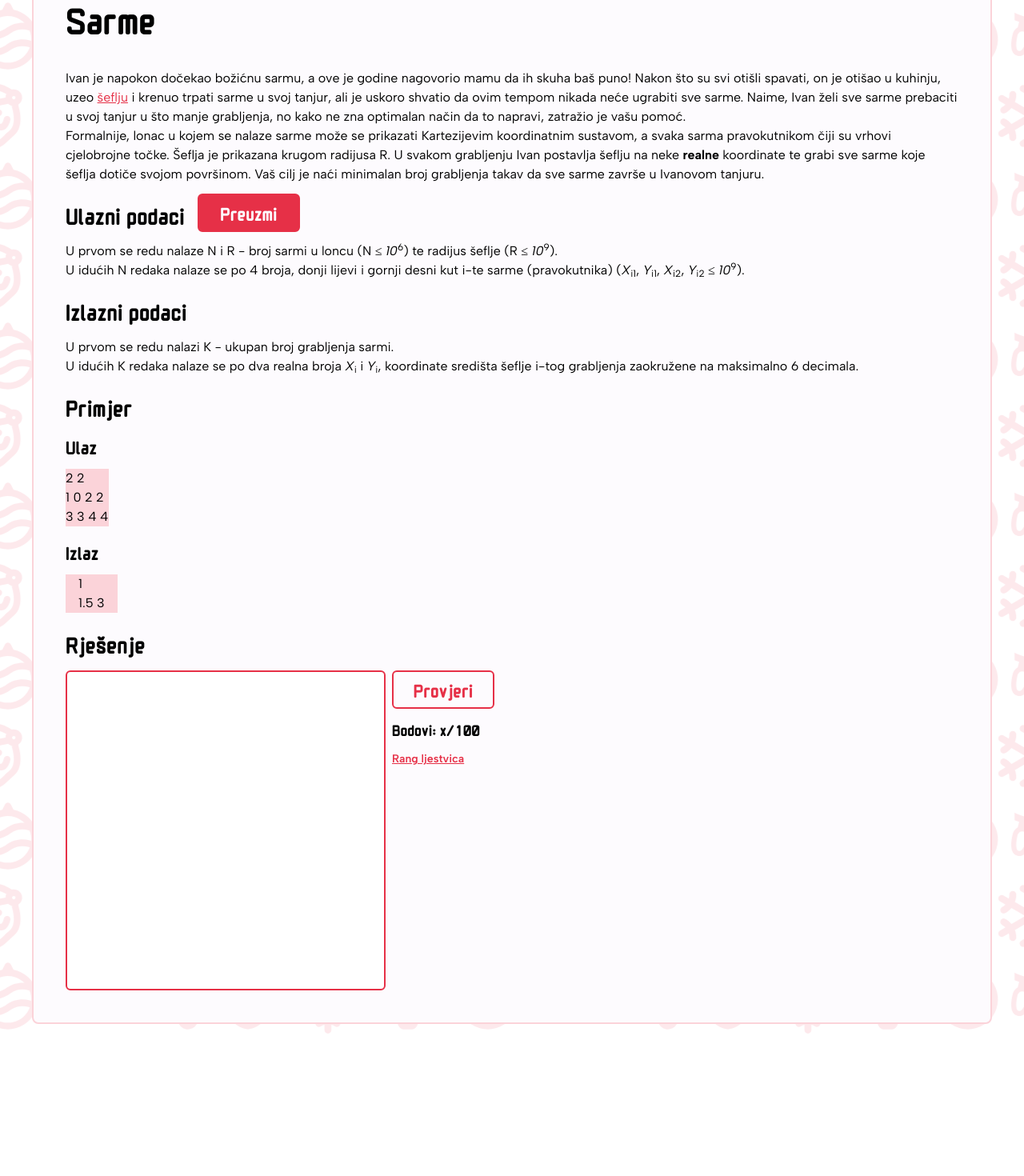
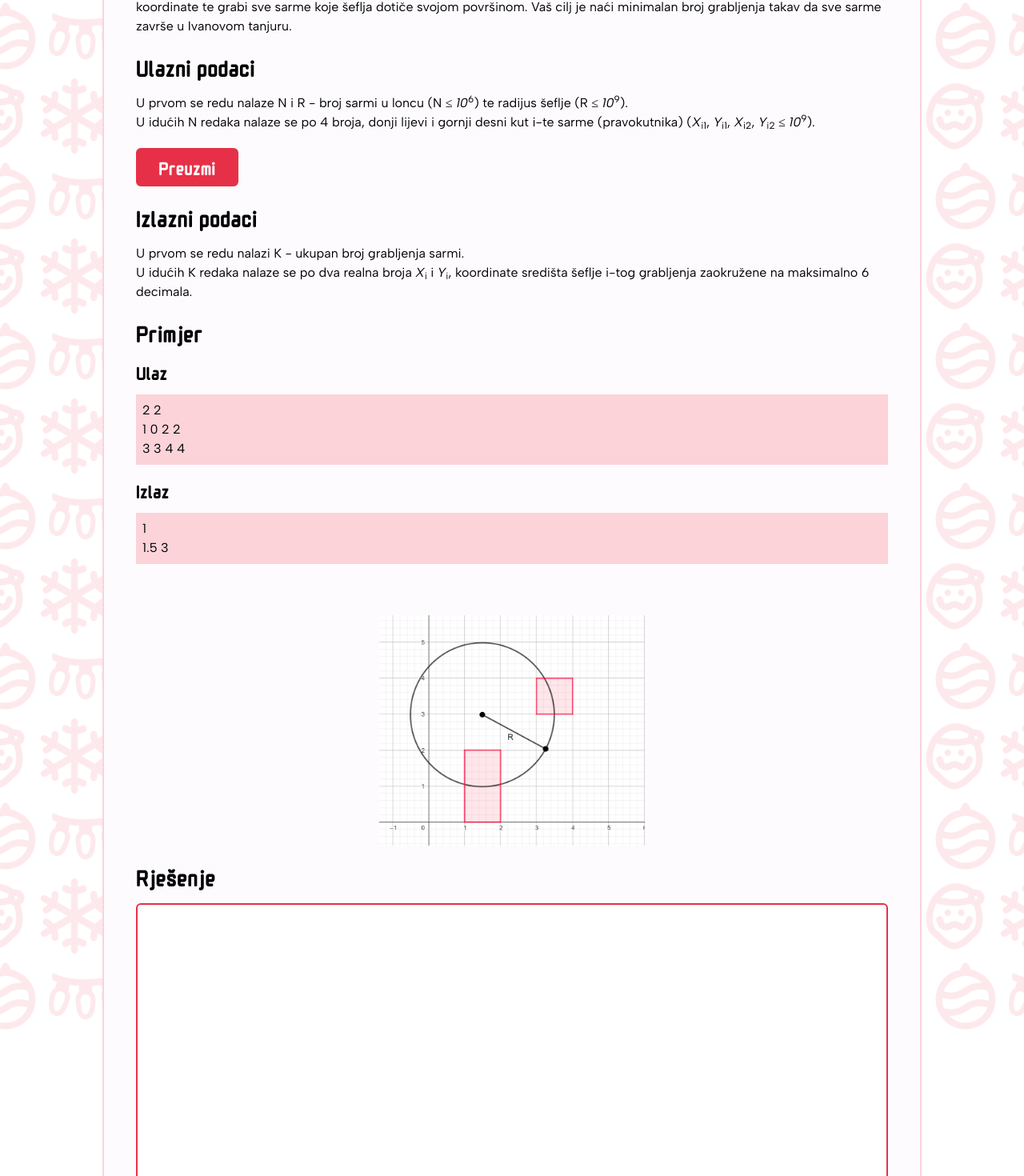
Before and after one commit to x-fer/dosasce-2023-web, a React (Vite) app: page /problem/1 in a window 1280 px wide. Shown: the part 665-2135 px from the top of the page at 80% size. Before the commit the page ends 1985 px from the top, so only its background shows below. Built offline with nearby package versions, Linux system fonts and the light colour scheme; no server answers.

Commit message:
first problem minor updates

```diff
--- a/src/components/ProblemPage.tsx
+++ b/src/components/ProblemPage.tsx
@@ -4,7 +4,7 @@ import { Background } from '@/components'
 const ProblemPage = ({ children, image }: { children: ReactNode; image?: ReactNode }) => {
   return (
     <Background>
-      <div className="h-full w-full px-4 py-10 md:px-8 lg:px-10">
+      <div className="align-center h-full w-full py-10 sm:px-0 md:px-16 lg:px-32">
         <div className="flex h-full w-full flex-grow flex-col rounded-lg border-2 border-solid border-light-red bg-white">
           {image}
           <section className="h-full p-4 md:p-10">{children}</section>
--- a/src/components/SolutionBox.tsx
+++ b/src/components/SolutionBox.tsx
@@ -40,12 +40,12 @@ const SolutionBox = ({ number }: { number: number }) => {
     return `print('` + rjesenje + `')`
   }
   return (
-    <div className="flex flex-col gap-3 md:flex-row md:gap-2">
+    <div className="w-[100%]">
       <textarea
         id="rjesenje"
         contentEditable
         required
-        className="paragraph h-[400px] max-w-[400px] resize-none rounded-md border-2 border-solid border-red p-1 md:w-[400px]"
+        className="paragraph h-[400px] w-full max-w-full resize-none rounded-md border-2 border-solid border-red p-1"
         onChange={e => setRjesenje(e.target.value)}
       />
       <div className="flex flex-col gap-2">
@@ -54,22 +54,22 @@ const SolutionBox = ({ number }: { number: number }) => {
             type="button"
             title="Provjeri svoje rješenje"
             className={cn(
-              'h-10 w-28 rounded-md border-2 border-solid border-red bg-red px-2 text-center text-lg text-white md:h-12 md:w-32 md:text-2xl',
+              'h-10 rounded-md border-2 border-solid border-red bg-red px-2 text-center text-lg text-white md:h-12 md:text-2xl',
               (rjesenje.length === 0 || isSending) && 'cursor-not-allowed border-red bg-white text-red'
             )}
             onClick={provjeriRjesenje}
             disabled={rjesenje.length === 0 || isSending}
           >
-            Provjeri
+            Pošalji rješenje
           </button>
           <div className="flex items-center text-xl">Bodovi: {bodovi}/100</div>
         </div>
         <div>
           <a
             href={`/leaderboard/${number}`}
-            className="paragraph cursor-pointer text-sm font-semibold leading-7 text-red underline"
+            className="paragraph text-md cursor-pointer font-semibold leading-7 text-red underline"
           >
-            Rang ljestvica
+            Rang lista!
           </a>
         </div>
       </div>
--- a/src/components/UlazniPodatciButtons.tsx
+++ b/src/components/UlazniPodatciButtons.tsx
@@ -4,7 +4,7 @@ const UlazniPodatciButtons = ({ filePath }: { filePath: string }) => {
       <button
         type="button"
         title="Preuzmi ulazne podatke"
-        className="h-4 w-auto rounded-md border-2 border-solid border-red bg-red px-2 text-center text-lg text-white md:h-12 md:w-32 md:text-2xl"
+        className="mt-5 w-auto rounded-md border-2 border-solid border-red bg-red px-2 text-center text-lg text-white md:h-12 md:w-32 md:text-2xl"
       >
         Preuzmi
       </button>
--- a/src/components/index.ts
+++ b/src/components/index.ts
@@ -15,6 +15,7 @@ export { default as Mistletoe } from '@/assets/Mistletoe.png'
 export { default as Snowman } from '@/assets/Snowman.png'
 export { default as Presents } from '@/assets/Presents.png'
 export { default as Sarme } from '@/assets/images/problem1/sarme.jpg'
+export { default as GeoSarme } from '@/assets/images/problem1/geogebra_sarme.png'
 
 export { default as FerLogo } from '@/assets/FerLogo.png'
 export { default as XFERLogo } from '@/assets/XFERLogo.png'
--- a/src/screens/problems/FirstProblem.tsx
+++ b/src/screens/problems/FirstProblem.tsx
@@ -1,4 +1,4 @@
-import { Sarme, Title } from '@/components'
+import { GeoSarme, Sarme, Title } from '@/components'
 import ProblemPage from '@/components/ProblemPage'
 import SolutionBox from '@/components/SolutionBox'
 import UlazniPodatciButtons from '@/components/UlazniPodatciButtons'
@@ -6,7 +6,11 @@ import ZadatakComing from '@/components/ZadatakComing'
 // import { useZadActive } from '@/utils/dates'
 
 const FirstProblem = () => {
-  const sarme = <img src={Sarme} alt="Sarme" className=" w-full rounded-t-md" />
+  const sarme = (
+    <div className="h-72 rounded-t-md">
+      <img src={Sarme} alt="Sarme" className="h-full max-h-full w-full max-w-full object-cover" />
+    </div>
+  )
 
   // const isZadActive = useZadActive(1)
   const isZadActive = true
@@ -38,7 +42,6 @@ const FirstProblem = () => {
           </p>
           <div className="flex items-center gap-4">
             <Title type="subtitle">Ulazni podaci</Title>
-            <UlazniPodatciButtons filePath="/files/inputs/1/ulaz.txt" />
           </div>
 
           <p className="paragraph">
@@ -53,6 +56,8 @@ const FirstProblem = () => {
             <sub>i2</sub> ≤ <var>10</var>
             <sup>9</sup>).
           </p>
+          <UlazniPodatciButtons filePath="/files/inputs/1/ulaz.txt" />
+
           <Title type="subtitle">Izlazni podaci</Title>
           <p className="paragraph">
             U prvom se redu nalazi K - ukupan broj grabljenja sarmi.
@@ -61,20 +66,16 @@ const FirstProblem = () => {
             <sub>i</sub>, koordinate središta šeflje i-tog grabljenja zaokružene na maksimalno 6 decimala.
           </p>
 
-          <Title type="subtitle">Primjer</Title>
-          <Title type="subtitle2">Ulaz</Title>
-          <pre className="paragraph w-max bg-light-red">
-            {`2 2
-1 0 2 2
-3 3 4 4`}
-          </pre>
-
-          <Title type="subtitle2">Izlaz</Title>
-          <pre className="paragraph paragraph w-max bg-light-red px-4">
-            {`1
-1.5 3`}
-          </pre>
-
+          <div className="w-full">
+            <Title type="subtitle">Primjer</Title>
+            <Title type="subtitle2">Ulaz</Title>
+            <pre className="paragraph w-[100%] bg-light-red p-2">{`2 2\n1 0 2 2\n3 3 4 4`}</pre>
+            <Title type="subtitle2">Izlaz</Title>
+            <pre className="paragraph paragraph w-[100%] bg-light-red p-2">{`1\n1.5 3`}</pre>
+          </div>
+          <div className="mt-16 flex justify-center">
+            <img src={GeoSarme} alt="Geogebra_Sarme" className="max-h-72" />
+          </div>
           <Title type="subtitle">Rješenje</Title>
 
           <SolutionBox number={1} />
```
Also changed, not shown: src/assets/images/problem1/geogebra_sarme.png (added).
